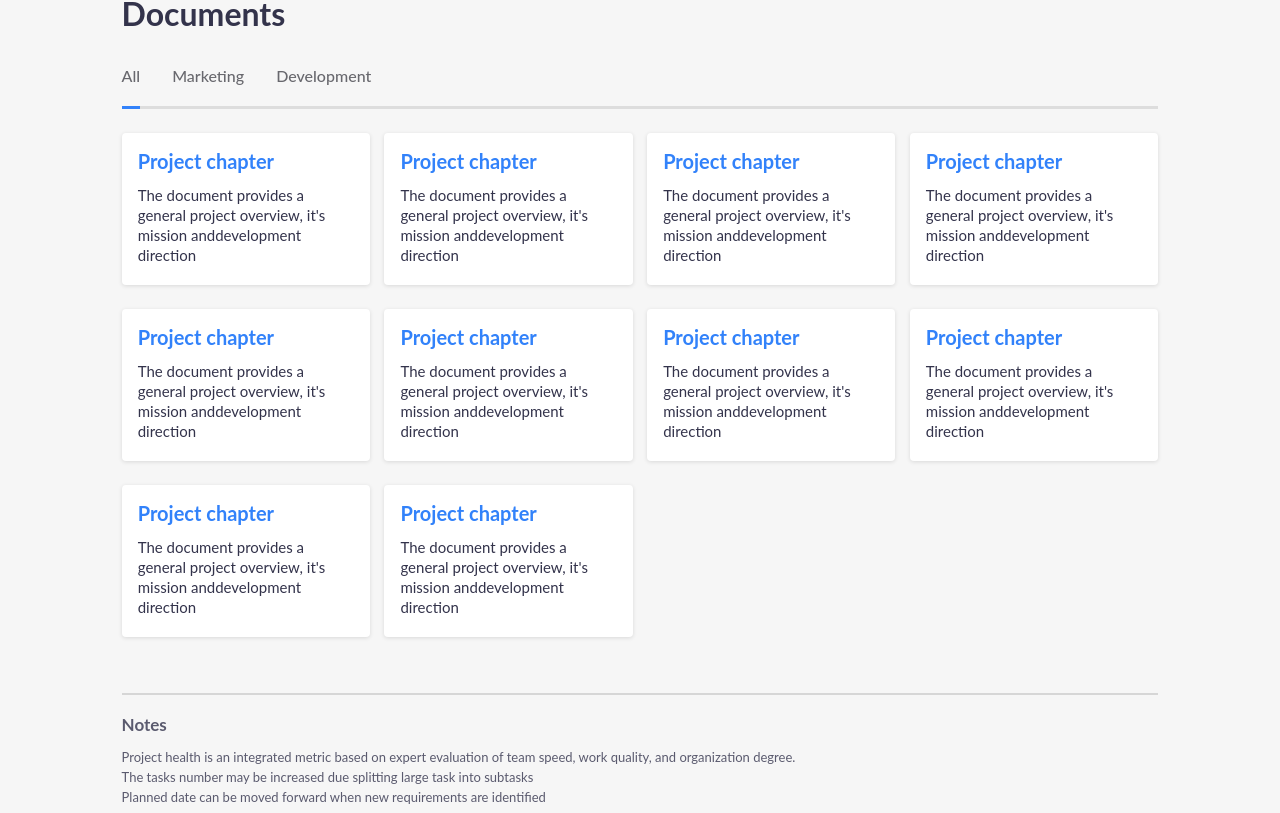
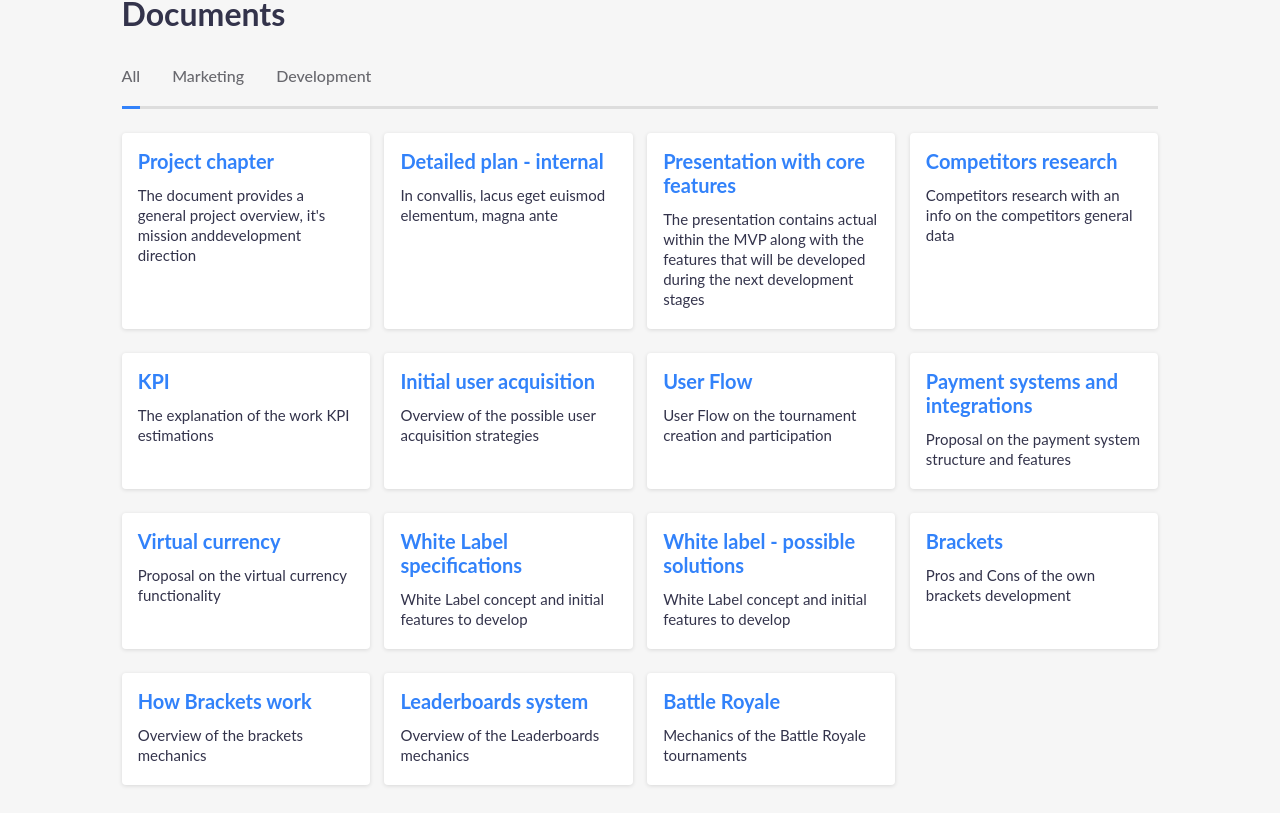
Before and after one commit to Nataly4444/UiG, a Vue app: page /#/ in a window 1280 px wide. Shown: the part 1447-2260 px from the top of the page. Built offline with nearby package versions, Linux system fonts and the light colour scheme.

Commit message:
added Documents

```diff
--- a/src/assets/css/documents.css
+++ b/src/assets/css/documents.css
@@ -102,15 +102,23 @@
 }
 
 @media(max-width: 768px) {
+    /* .one-document:last-child {
+        margin-left: 0;
+    } */
+    .documents-container {
+        margin-left: -.9%;
+        margin-right: -.9%;
+    }
     .one-document {
         width: 31.4606742%;
-    }
-    .one-document:last-child {
-        margin-left: 0;
+        margin-left: .9%;
+        margin-right: .9%;
+        margin-top: 20px;
+        /* margin-right: 20px; */
     }
 }
 
-@media(max-width: 420px) {
+@media(max-width: 560px) {
     .one-document {
         width: 100%;
         margin-top: 16px;
@@ -128,9 +136,9 @@
         width: 100%;
         margin-top: 16px;
     }
-    .one-document:first-child {
+    /* .one-document:first-child {
         margin-top: 24px;
-    }
+    } */
     .document-text {
         margin: 0 16px 16px 16px;
     }
--- a/src/assets/css/header.css
+++ b/src/assets/css/header.css
@@ -4,6 +4,11 @@
     width: 100%;
     display: flex;
     flex-direction: row;
+    -webkit-position: sticky;
+    -moz-position: sticky;
+    position: sticky;
+    top: 0;
+    z-index: 100;
 }
 
 .header-container {
--- a/src/assets/css/subheader.css
+++ b/src/assets/css/subheader.css
@@ -6,7 +6,7 @@
     -webkit-position: sticky;
     -moz-position: sticky;
     position: sticky;
-    top: 0;
+    top: 70px;
     z-index: 100;
 }
 
--- a/src/components/Documents.vue
+++ b/src/components/Documents.vue
@@ -43,18 +43,6 @@ export default {
       ],
       doc: [
         {
-          role: ["All", "Development"],
-          name: "Project chapter",
-          txt:
-            "The document provides a general project overview, it's mission anddevelopment direction"
-        },
-        {
-          role: ["All", "Development"],
-          name: "Project chapter",
-          txt:
-            "The document provides a general project overview, it's mission anddevelopment direction"
-        },
-        {
           role: ["All", "Marketing"],
           name: "Project chapter",
           txt:
@@ -62,46 +50,89 @@ export default {
         },
         {
           role: ["All", "Marketing"],
-          name: "Project chapter",
+          name: "Detailed plan - internal",
           txt:
-            "The document provides a general project overview, it's mission anddevelopment direction"
+            "In convallis, lacus eget euismod elementum, magna ante"
         },
         {
           role: ["All", "Marketing"],
-          name: "Project chapter",
+          name: "Presentation with core features",
           txt:
-            "The document provides a general project overview, it's mission anddevelopment direction"
+            "The presentation contains actual within the MVP along  with the features that will be developed during the next development stages"
+        },
+        {
+          role: ["All", "Marketing"],
+          name: "Competitors research",
+          txt:
+            "Competitors research with an info on the competitors general data"
+        },
+        {
+          role: ["All", "Marketing"],
+          name: "KPI",
+          txt:
+            "The explanation of the work KPI estimations"
+        },
+        {
+          role: ["All", "Marketing"],
+          name: "Initial user acquisition",
+          txt:
+            "Overview of the possible user acquisition strategies"
         },
         {
           role: ["All", "Development"],
-          name: "Project chapter",
+          name: "User Flow",
           txt:
-            "The document provides a general project overview, it's mission anddevelopment direction"
-        },
-        {
-          role: ["All", "Marketing"],
-          name: "Project chapter",
-          txt:
-            "The document provides a general project overview, it's mission anddevelopment direction"
-        },
-        {
-          role: ["All", "Marketing"],
-          name: "Project chapter",
-          txt:
-            "The document provides a general project overview, it's mission anddevelopment direction"
-        },
-        {
-          role: ["All", "Marketing"],
-          name: "Project chapter",
-          txt:
-            "The document provides a general project overview, it's mission anddevelopment direction"
+            "User Flow on the tournament creation and participation"
         },
         {
           role: ["All", "Development"],
-          name: "Project chapter",
+          name: "Payment systems and integrations",
           txt:
-            "The document provides a general project overview, it's mission anddevelopment direction"
+            "Proposal on the payment system structure and features"
+        },
+        {
+          role: ["All", "Development"],
+          name: "Virtual currency",
+          txt:
+            "Proposal on the virtual currency functionality"
+        },
+        {
+          role: ["All", "Development"],
+          name: "White Label specifications",
+          txt:
+            "White Label concept and initial features to develop"
+        },
+        {
+          role: ["All", "Development"],
+          name: "White label - possible solutions",
+          txt:
+            "White Label concept and initial features to develop"
+        },
+        {
+          role: ["All", "Development"],
+          name: "Brackets",
+          txt:
+            "Pros and Cons of the own brackets development"
+        },
+        {
+          role: ["All", "Development"],
+          name: "How Brackets work",
+          txt:
+            "Overview of the brackets mechanics"
+        },
+        {
+          role: ["All", "Development"],
+          name: "Leaderboards system",
+          txt:
+            "Overview of the Leaderboards mechanics"
+        },
+        {
+          role: ["All", "Development"],
+          name: "Battle Royale",
+          txt:
+            "Mechanics of the Battle Royale tournaments"
         }
+
       ]
     };
   }
```
